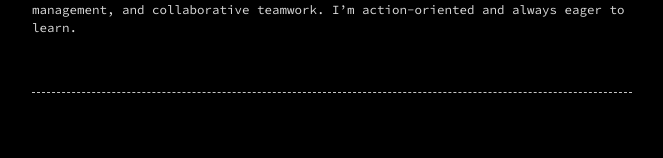
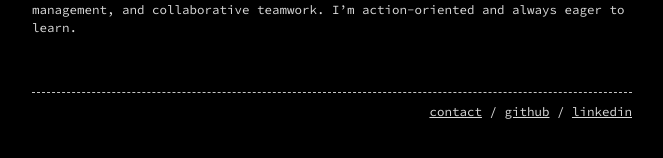
Before and after one commit to Deoxizn/deoxizn.github.io, a Jekyll site: the page built from index.md, in a window 1280 px wide. Shown: the part 188-346 px from the top of the page, without its empty margins (308-971 px from the left). Built offline with Jekyll 4.4.1, drawn with Linux system fonts in a browser that asks for light colours.

Commit message:
Update _config.yml

```diff
--- a/_config.yml
+++ b/_config.yml
@@ -8,6 +8,8 @@ header_pages:
 
 style: dark
 
+footer: '<a target="_blank" rel="noopener noreferrer" href="mailto:jpoliveira.mm@gmail.com">contact</a> / <a href="https://github.com/jotavare">github</a> / <a href="https://www.linkedin.com/in/jotavare/">linkedin</a>'
+
 # Build settings
 markdown: kramdown
 # theme: jekyll-theme-console
```
